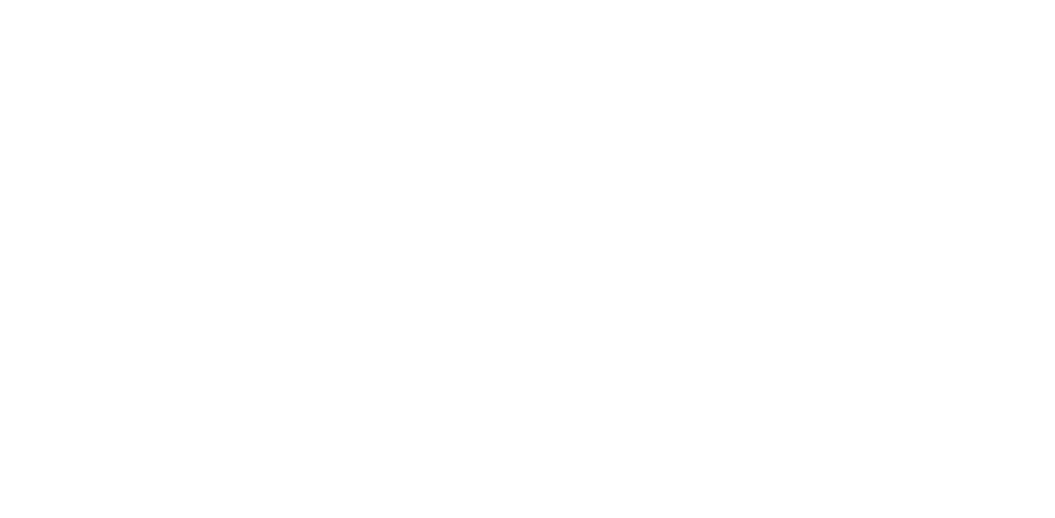
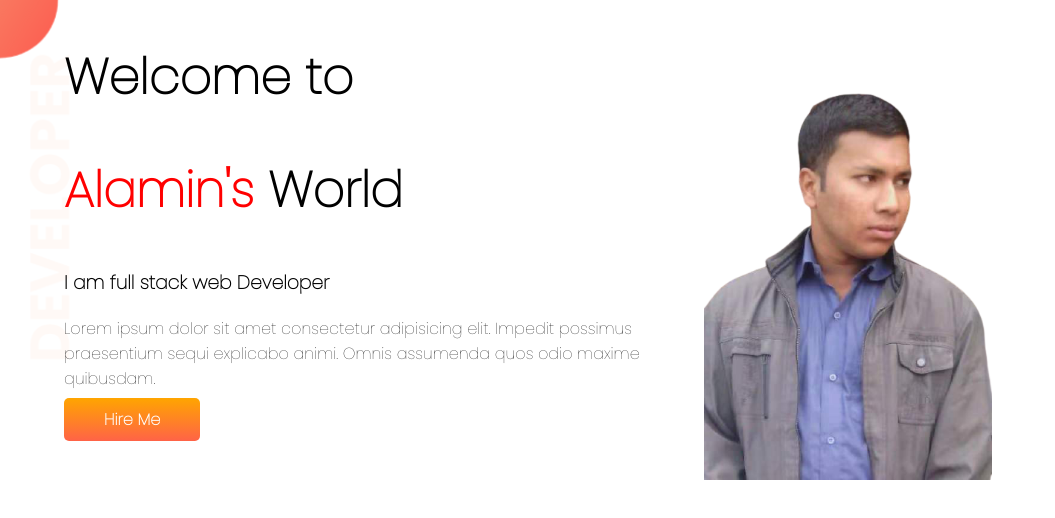
Before and after one commit to Alamin0351/developer-portfolio, a plain HTML site: page index.html in a window 1280 px wide. Shown: the whole page, without its empty margins (0-1055 px from the left). Drawn offline with Linux system fonts and the light colour scheme.

Commit message:
header added

```diff
--- a/index.html
+++ b/index.html
@@ -1,13 +1,38 @@
 <!DOCTYPE html>
 <html lang="en">
+
 <head>
     <meta charset="UTF-8">
     <meta http-equiv="X-UA-Compatible" content="IE=edge">
     <meta name="viewport" content="width=device-width, initial-scale=1.0">
     <title>Alamin's Portfolio</title>
+    <link rel="preconnect" href="https://fonts.googleapis.com">
+    <link rel="preconnect" href="https://fonts.gstatic.com" crossorigin>
+    <link href="https://fonts.googleapis.com/css2?family=Poppins:wght@100&display=swap" rel="stylesheet">
     <link rel="stylesheet" href="style.css">
 </head>
+
 <body>
 
+
+
+
+    <section class='top-banner'>
+        <div class='half-width'>
+            <h1>Welcome to</h1>
+            <h1><span class="main-name">Alamin's</span> World</h1>
+
+            <h3>I am full stack web Developer</h3>
+            <p>Lorem ipsum dolor sit amet consectetur adipisicing elit. Impedit possimus praesentium sequi explicabo
+                animi.
+                Omnis assumenda quos odio maxime quibusdam.</p>
+            <a class='link-button' href="https://www.alamin.xyz" target="_blank" ;>Hire Me</a>
+        </div>
+
+        <div class='half-width'><img src="images/alamin.png" alt="Developer's Photo"></div>
+
+    </section>
+
 </body>
+
 </html>
--- a/style.css
+++ b/style.css
@@ -0,0 +1,36 @@
+body {
+    font-family: 'Poppins', sans-serif;
+    margin: 0;
+}
+
+h1 {
+    font-size: 49px;
+}
+
+.main-name {
+    color: red;
+}
+
+section {
+    display : flex;
+}
+.half-width { width: 48%;
+    padding-left: 5%;
+}
+.half-width img{
+    width: 50%;
+    position: center;
+}
+.link-button {
+    text-decoration: none;
+    background-image: linear-gradient(orange, tomato);
+    padding: 10px 40px;
+    border-radius: 5px;
+    color: white;
+    font-weight: bold;
+}
+.top-banner{
+    background-image: url(images/top-banner.png);
+    background-repeat: no-repeat;
+
+}
```
Also changed, not shown: images/alamin.jpg (added), images/alamin.png (added), images/dream-bg.png (added), images/exp-bg.png (added), images/my-bg.png (added), images/my-bg2.png (added), images/top-banner.png (added), 7 other files.
